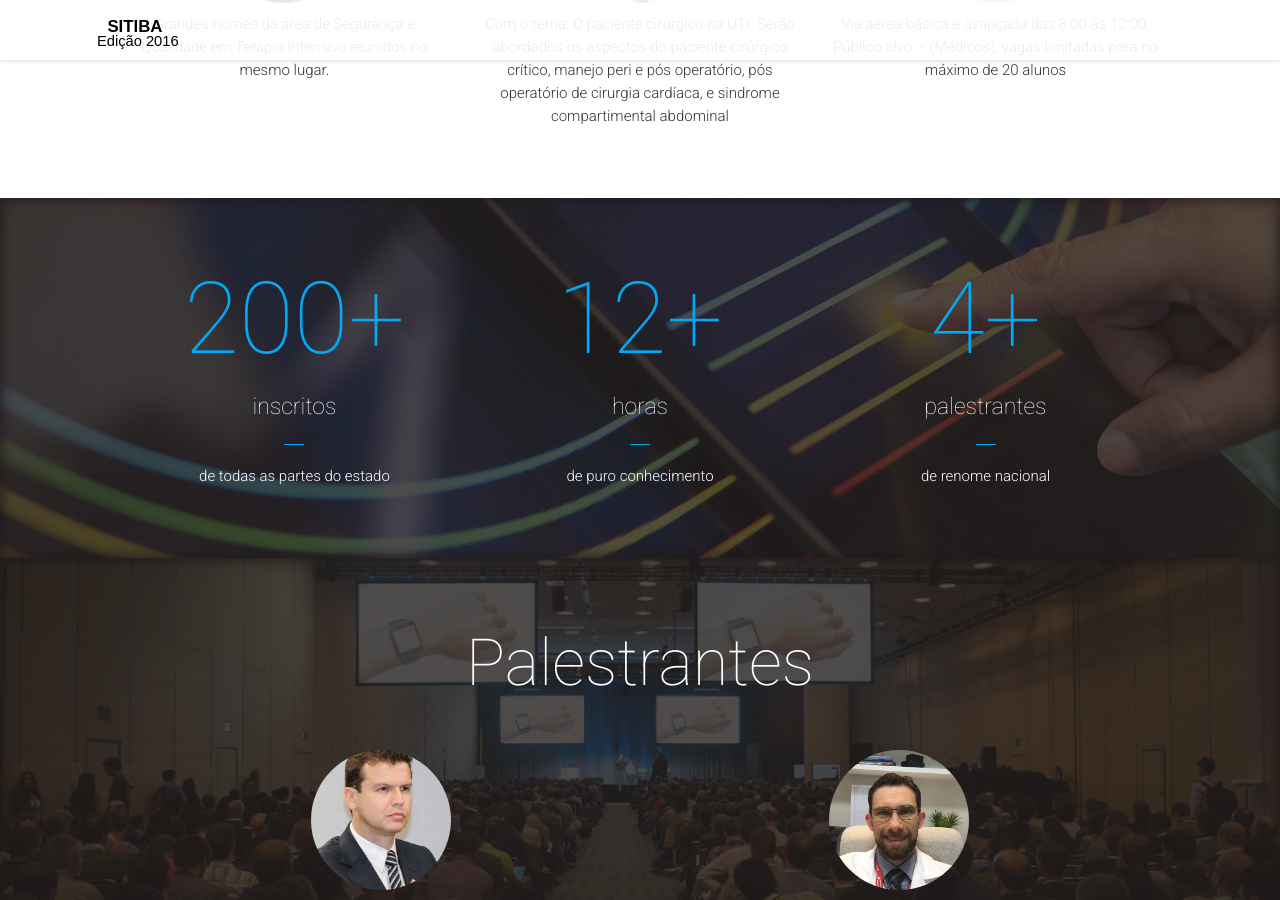
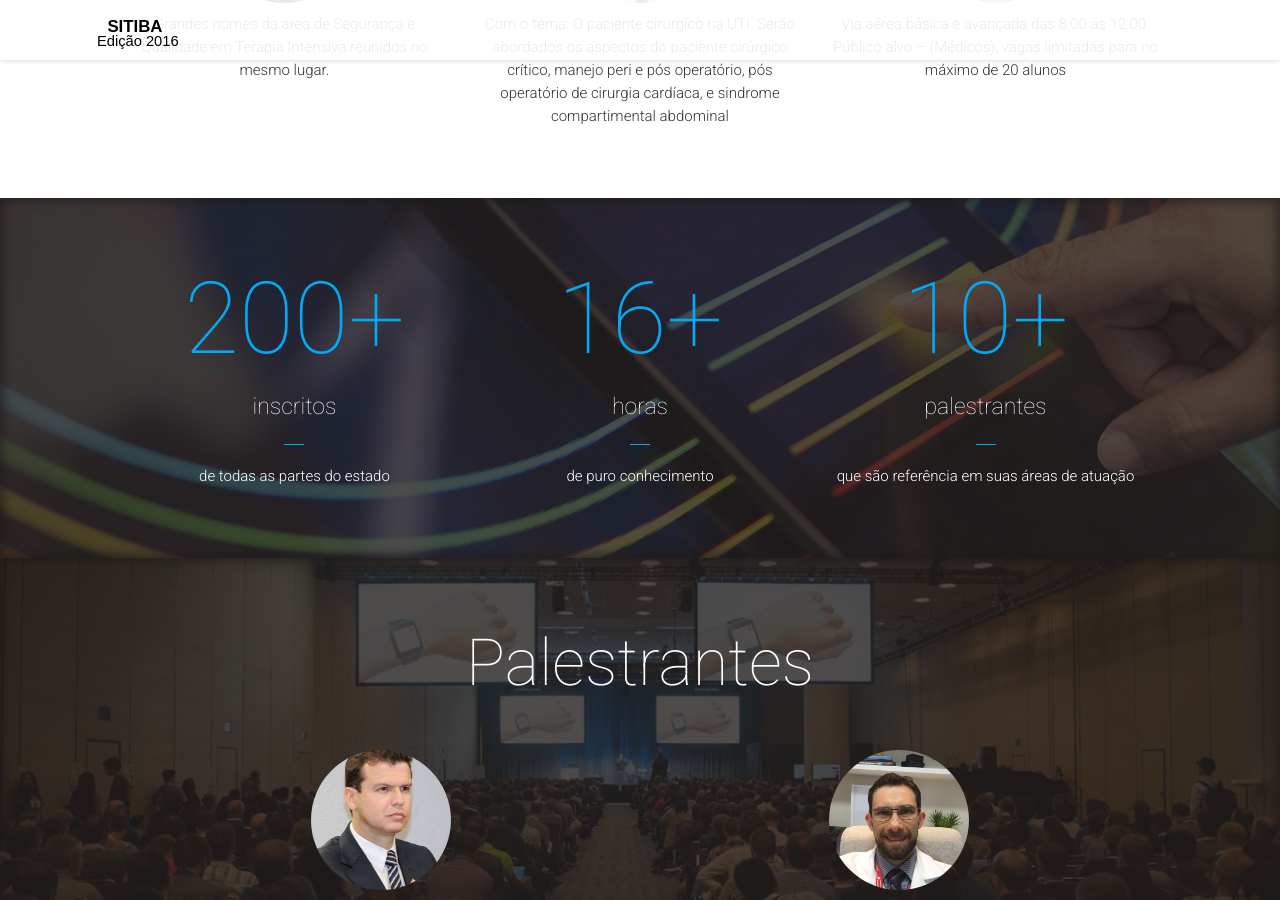
Before and after one commit to ricardotassio/ricardotassio.github.io, a Jekyll site: the page built from index.html, in a window 1280 px wide and 900 px high, scrolled down 1269 px. Built offline with Jekyll 4.4.1, drawn with Linux system fonts in a browser that asks for light colours; nearby versions of some CDN libraries; library files that are not in the unit come from our copies; a script that is not in the unit is left out; comment, search, counter and statistics services are not loaded.

Commit message:
Correção dos Lotes

```diff
--- a/_config.yml
+++ b/_config.yml
@@ -77,8 +77,8 @@ e sindrome compartimental abdominal" }
 statisticBlockImage: "statistic.jpg"
 statisticBlock:
  - {count: "200", specialCharacter: "+", info: "inscritos", detail: "de todas as partes do estado"}
- - {count: "12", specialCharacter: "+", info: "horas", detail: "de puro conhecimento"}
- - {count: "4", specialCharacter: "+", info: "palestrantes", detail: "de renome nacional"}
+ - {count: "16", specialCharacter: "+", info: "horas", detail: "de puro conhecimento"}
+ - {count: "10", specialCharacter: "+", info: "palestrantes", detail: "que são referência em suas áreas de atuação"}
 
 
 # Latest News Block
```
Also changed, not shown: 1 other file.
